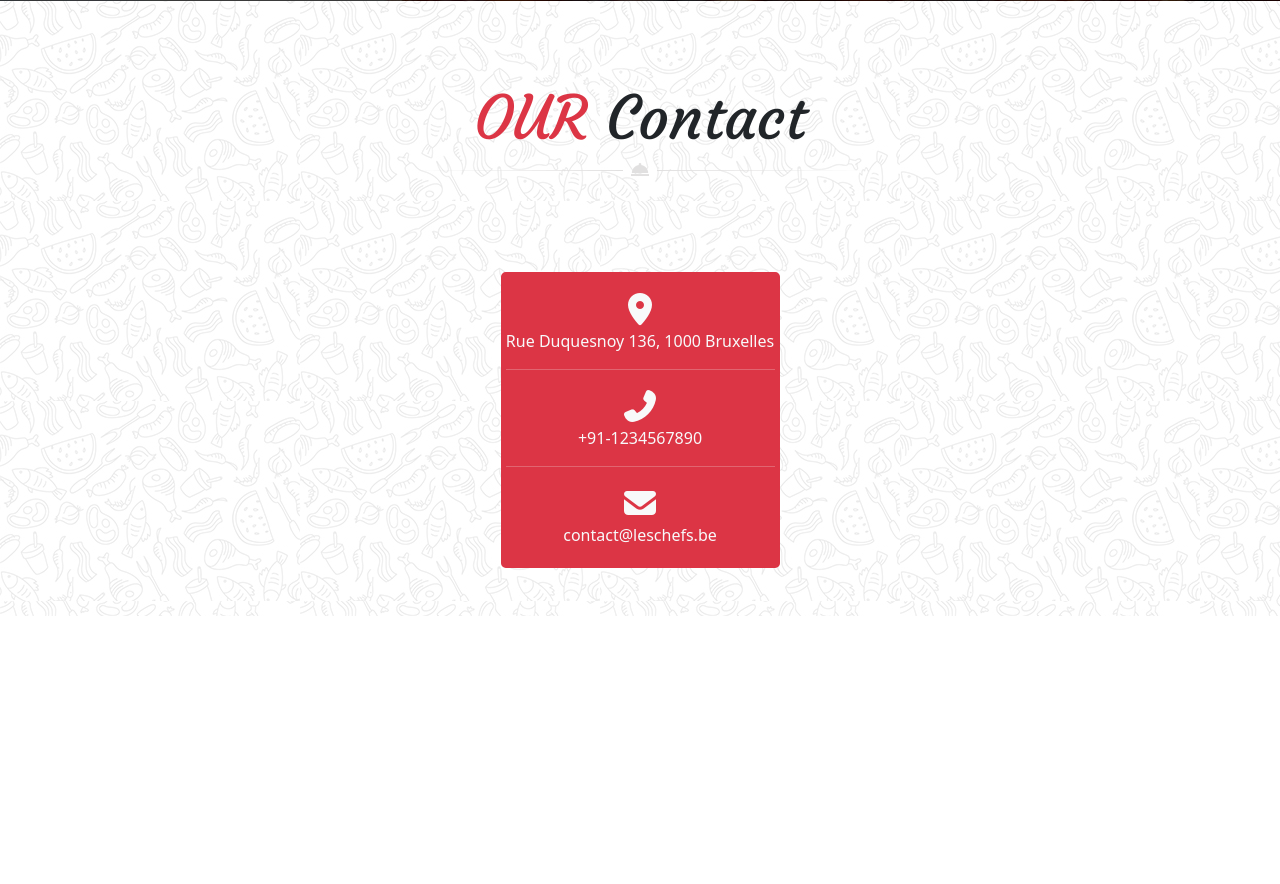
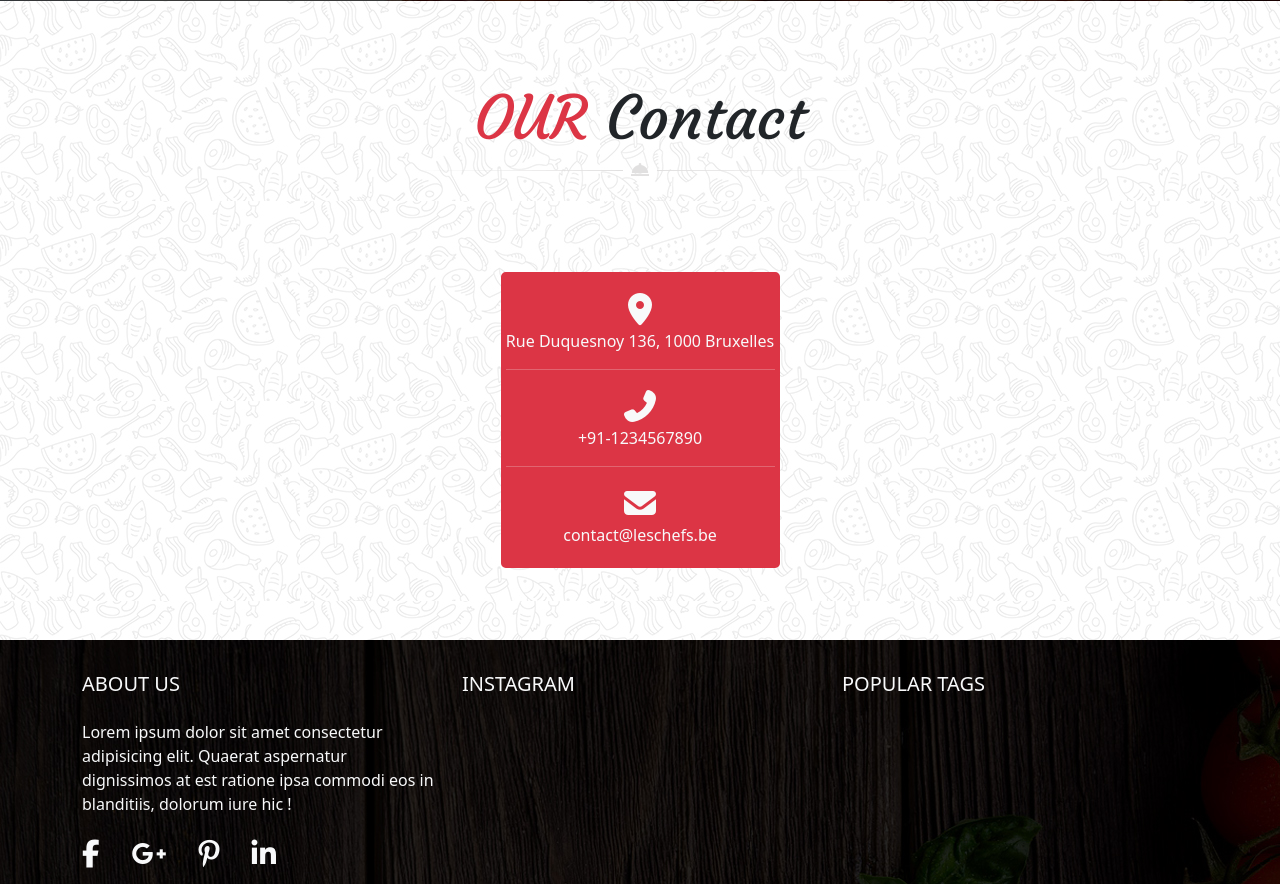
Before and after one commit to Hndrckx/git_bootstrap_les_chefs, a website: page index.html in a window 1280 px wide. Shown: the part 4511-5395 px from the top of the page. Before the commit the page ends 5127 px from the top, so only its background shows below. Drawn offline with nearby package versions, Linux system fonts and the light colour scheme.

Commit message:
working_footer_AH

```diff
--- a/index.html
+++ b/index.html
@@ -402,12 +402,13 @@
                 <div>
                     <p class="title_menu courgette offset-3 text-center pt-4">
                         <span class="text-danger">OUR</span> Contact</p>
-                        <div class="d-flex justify-content-center">
-                            <img src="./public/img/decoration_line.png">
-                        </div>
+                    <div class="d-flex justify-content-center">
+                        <img src="./public/img/decoration_line.png">
+                    </div>
                 </div>
                 <div class="container d-flex justify-content-center mt-5">
-                    <div class="contact_card w-25 bg-danger d-flex justify-content-center rounded-3 flex-column text-center mt-5 border border-5 border-danger">
+                    <div
+                        class="contact_card w-25 bg-danger d-flex justify-content-center rounded-3 flex-column text-center mt-5 mb-4 border border-5 border-danger">
                         <i class="fas fa-map-marker-alt text-light fs-2 ps-3 pe-3 pt-3 pb-1"></i>
                         <p class="text-light m-0">Rue Duquesnoy 136, 1000 Bruxelles</p>
                         <hr>
@@ -419,8 +420,40 @@
                     </div>
                 </div>
             </div>
+            <!--Contact End-->
         </section>
+        <!--Section End : Contact-->
     </main>
+    <!--Start Footer-->
+    <footer>
+        <div class="bg_content_one pt-2 pb-2"
+        style="background-image: url(./public/img/footer_background.jpg);">
+        <div class="container foot_content">
+            <div class="row">
+                <div class="col-4">
+                    <h5 class="text-light pt-4 pb-3">ABOUT US</h5>
+                    <p class="text-light"> Lorem ipsum dolor sit amet consectetur adipisicing elit. Quaerat aspernatur dignissimos at est ratione ipsa commodi eos in blanditiis, dolorum iure hic !</p>
+                    <div class="d-flex">
+                        <i class="fab fa-facebook-f text-light py-2 pe-3 fs-3"></i>
+                        <i class="fab fa-google-plus-g text-light py-2 px-3 fs-3"></i>
+                        <i class="fab fa-pinterest-p text-light py-2 px-3 fs-3"></i>
+                        <i class="fab fa-linkedin-in text-light py-2 px-3 fs-3"></i>
+
+                    </div>
+                </div>
+                <div class="col-4">
+                    <h5 class="text-light pt-4">INSTAGRAM</h5>
+                </div>
+                <div class="col-4">
+                    <h5 class="text-light pt-4">POPULAR TAGS</h5>
+                </div>
+            </div>
+        </div>
+
+
+
+        </div>
+    </footer>
 
     <script src="./node_modules/bootstrap/dist/js/bootstrap.js"></script>
 
```
